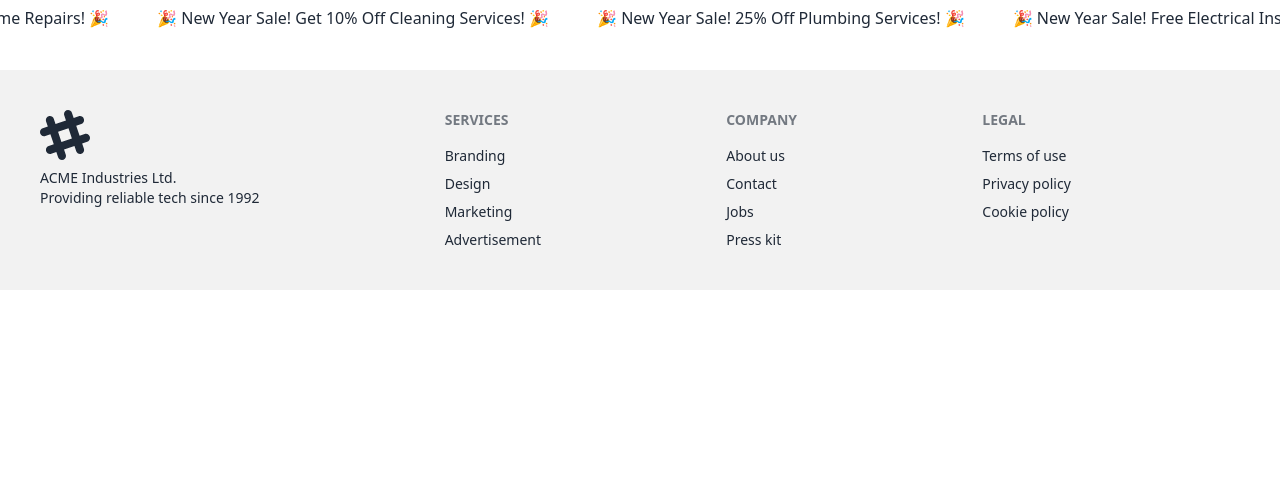
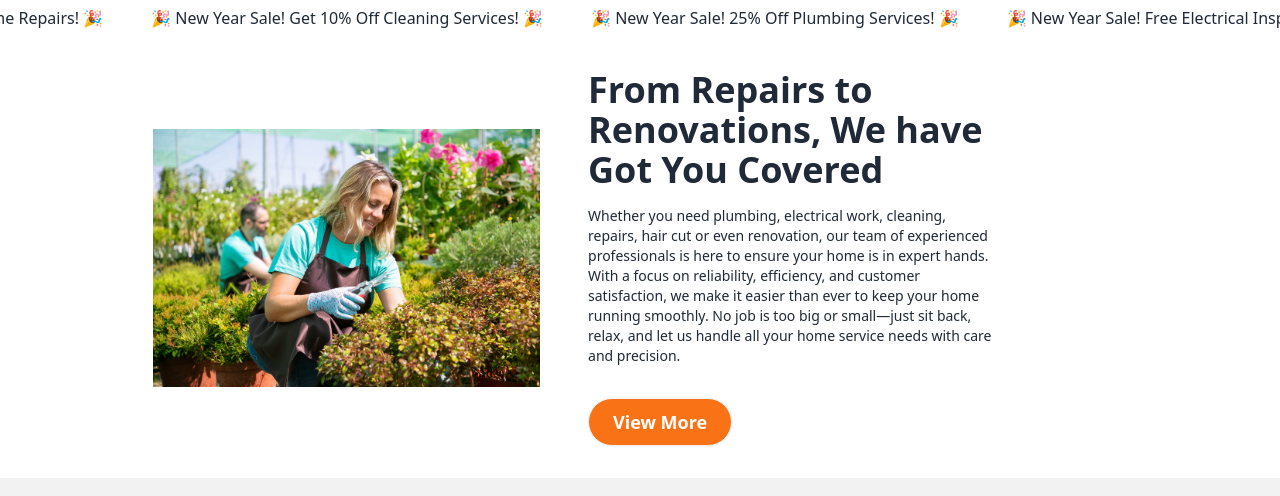
Before and after one commit to Md-shahien-khan/next-door-service-client, a React (Vite) app: page / in a window 1280 px wide. Shown: the part 822-1318 px from the top of the page. Before the commit the page ends 1112 px from the top, so only its background shows below. Built offline with nearby package versions, Linux system fonts and the light colour scheme; no server answers.

Commit message:
added about section

```diff
--- /dev/null
+++ b/src/pages/Home/About.jsx
@@ -0,0 +1,24 @@
+import React from 'react';
+import aboutImg from '../../assets/images/gardener.jpg'
+
+const About = () => {
+    return (
+        <div>
+            {/* About*/}
+            <div className='px-4 lg:px-14 max-w-screen-2xl mx-auto my-8'>
+                <div className='md:w-10/12 mx-auto flex flex-col lg:flex-row justify-between items-center gap-12'>
+                    <div>
+                        <img className='' src={aboutImg} alt="" />
+                    </div>
+                    <div className=''>
+                        <h2 className='text-4xl font-semibold mb-4 md:w-4/5'>From Repairs to Renovations, We have Got You Covered</h2>
+                        <p className='md:w-3/4 text-sm mb-8'>Whether you need plumbing, electrical work, cleaning, repairs, hair cut or even renovation, our team of experienced professionals is here to ensure your home is in expert hands. With a focus on reliability, efficiency, and customer satisfaction, we make it easier than ever to keep your home running smoothly. No job is too big or small—just sit back, relax, and let us handle all your home service needs with care and precision.</p>
+                        <button className='btn bg-orange-500 hover:bg-pink-500 text-white py-2 px-6 rounded-full text-lg hover:transition duration-300 ease-out'>View More</button>
+                    </div>
+                </div>
+            </div>
+        </div>
+    );
+};
+
+export default About;
--- a/src/pages/Home/Banner.jsx
+++ b/src/pages/Home/Banner.jsx
@@ -7,7 +7,6 @@ const Banner = () => {
             <div className='container mx-auto text-black bg-slate-600 p-20 z-0 lg:w-1/2 backdrop-filter backdrop-blur-lg bg-opacity-20'>
                 <h1 className='lg:text-5xl md:text-4xl text-2xl font-semibold mb-4'>Bringing Expert Home Services Right to Your Doorstep</h1>
                 <p className='mb-6 lg:p-5'>At Next-Door-Service, we take the hassle out of home services by bringing top-quality services directly to your door. </p>
-                {/* Whether you need plumbing, electrical work, cleaning, repairs, hair cut or even renovation, our team of experienced professionals is here to ensure your home is in expert hands. With a focus on reliability, efficiency, and customer satisfaction, we make it easier than ever to keep your home running smoothly. No job is too big or small—just sit back, relax, and let us handle all your home service needs with care and precision. */}
                 <a href="#" className='bg-orange-500 hover:bg-pink-500 text-white py-2 px-6 rounded-full text-lg hover:transition duration-300 ease-out'>View More</a>
             </div>
         </div>
--- a/src/pages/Home/Home.jsx
+++ b/src/pages/Home/Home.jsx
@@ -1,3 +1,4 @@
+import About from "./About";
 import Banner from "./Banner";
 import DealsNews from "./DealsNews";
 // Home
@@ -6,6 +7,7 @@ const Home = () => {
         <div>
             <Banner></Banner>
             <DealsNews></DealsNews>
+            <About></About>
         </div>
     );
 };
```
Also changed, not shown: src/assets/images/gardener.jpg (added).
